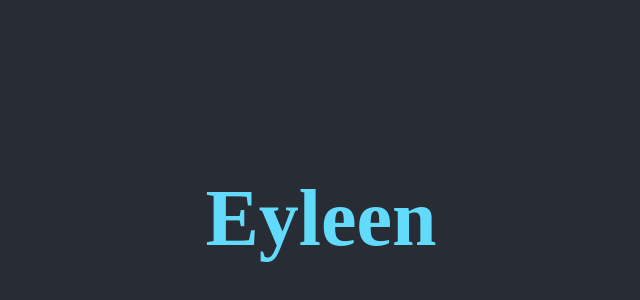
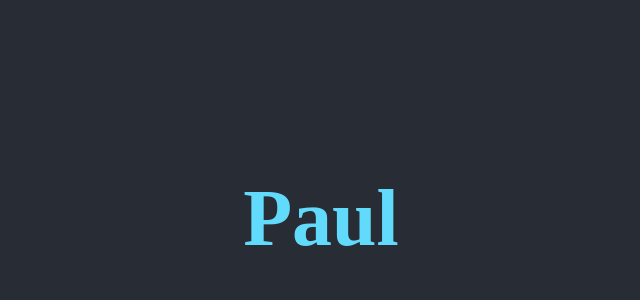
Before and after one commit to CivanErbay/flatmateZ, a React (Create React App) app: page /whosnext in a window 1280 px wide. Shown: the part 182-482 px from the top of the page, without its empty margins (319-959 px from the left). Built offline with nearby package versions, Linux system fonts and the light colour scheme; a web font is replaced by a local one.

Commit message:
Add Weekly Calculation

```diff
--- a/src/components/DuBistDran.jsx
+++ b/src/components/DuBistDran.jsx
@@ -1,4 +1,4 @@
-import React from "react";
+import React, {useEffect, useState} from "react";
 import Box from "@material-ui/core/Box";
 import {makeStyles} from "@material-ui/core/styles";
 
@@ -15,14 +15,24 @@ const useStyles = makeStyles((theme) => ({
 }));
 
 export const DuBistDran = () => {
-    //Here weekly Calculation --> Next and Before button
 
+    const [currentPutzperson, setCurrentPutzperson] = useState("")
     const mitglieder = ["Paul", "Eyleen", "Anthea", "Civan", "Paco"]
 
-    const classes =useStyles();
+
+    useEffect (() => {
+        let now = new Date();
+        let onejan = new Date(now.getFullYear(), 0, 1);
+        let week = Math.ceil( (((now - onejan) / 86400000) + onejan.getDay() + 1) / 7 );
+
+        setCurrentPutzperson(mitglieder[week%mitglieder.length])
+
+    }, [])
+
+    const classes = useStyles();
     return (
         <Box className={classes.center} style={{height: "100vh"}}>
-            <h1 className={classes.text}>Eyleen</h1>
+            <h1 className={classes.text}>{currentPutzperson}</h1>
         </Box>
     )
 }
```
